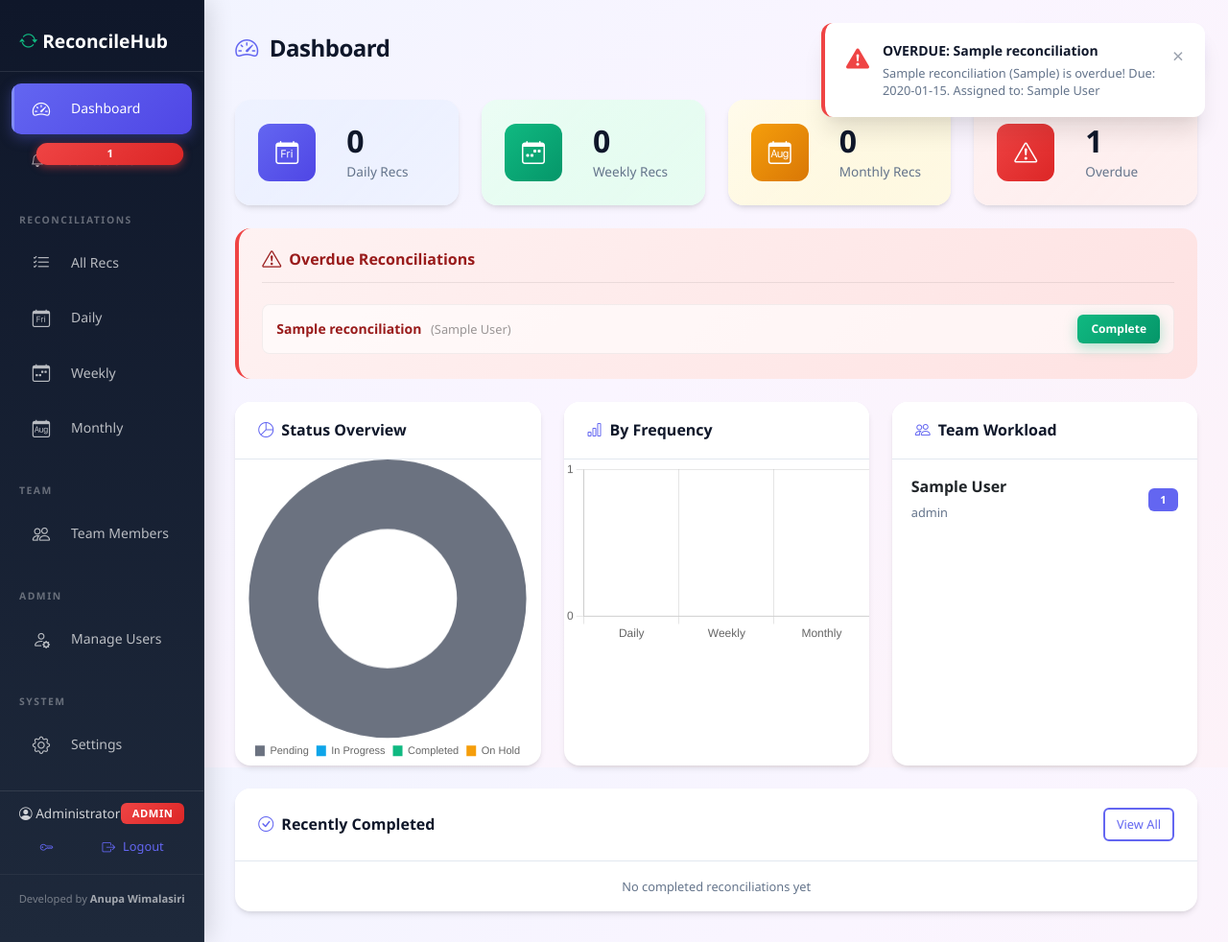
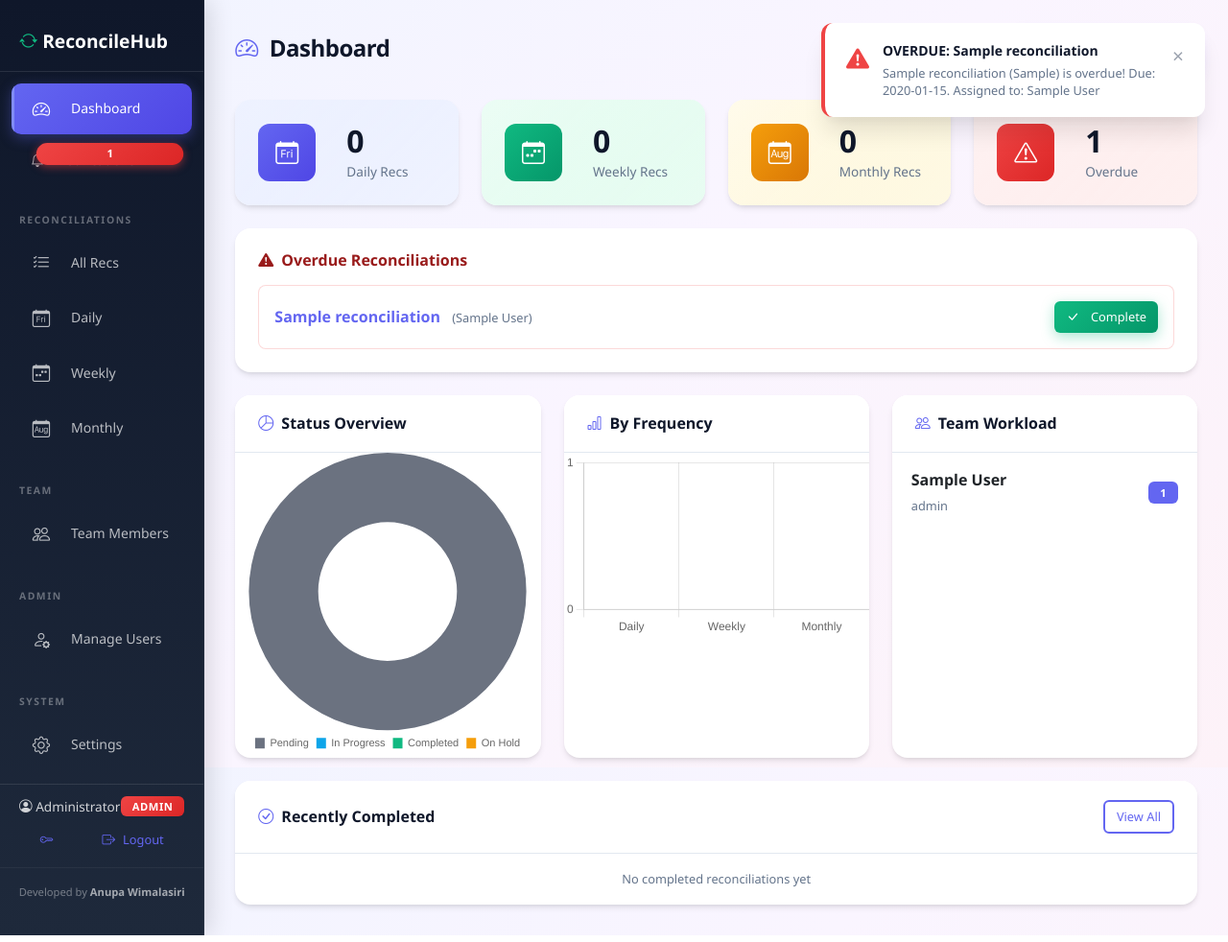
Before and after one commit to anupa0612/reconciliation-app, a Flask app: page / in a window 1280 px wide. Shown: the whole page at 96% size. Run offline with Flask 3, Linux system fonts and the light colour scheme; the visitor is signed in with stand-in values (Sample User, id 1); data comes from the database, SQL or seed files in the repository; tables that the repository leaves empty hold one stand-in row (values such as "Sample post"); some libraries are stand-ins or nearby versions.

Commit message:
Update dashboard.html

```diff
--- a/templates/dashboard.html
+++ b/templates/dashboard.html
@@ -60,34 +60,55 @@
     </div>
 </div>
 
-<!-- Alerts -->
+<!-- Overdue Alert -->
 {% if overdue %}
-<div class="alert alert-danger mb-4">
-    <h6 class="alert-heading mb-2"><i class="bi bi-exclamation-triangle"></i> Overdue Reconciliations</h6>
-    {% for rec in overdue %}
-    <div class="d-flex justify-content-between align-items-center mb-1">
-        <span>
-            <a href="{{ url_for('view_reconciliation', id=rec.id) }}" class="alert-link">{{ rec.name }}</a>
-            <small>({{ rec.assignee.name if rec.assignee else 'Unassigned' }})</small>
-        </span>
-        <a href="{{ url_for('complete_reconciliation', id=rec.id) }}" class="btn btn-sm btn-success">Complete</a>
+<div class="card mb-4" style="border-left: 4px solid #ef4444; background: linear-gradient(135deg, #fef2f2 0%, #fee2e2 100%);">
+    <div class="card-body">
+        <h6 class="mb-3" style="color: #991b1b; font-weight: 700;">
+            <i class="bi bi-exclamation-triangle-fill me-2"></i>Overdue Reconciliations
+        </h6>
+        <div class="row g-2">
+            {% for rec in overdue %}
+            <div class="col-12">
+                <div class="d-flex justify-content-between align-items-center p-3" style="background: rgba(255,255,255,0.7); border-radius: 8px; border: 1px solid rgba(239,68,68,0.2);">
+                    <div style="flex: 1; min-width: 0; margin-right: 12px;">
+                        <a href="{{ url_for('view_reconciliation', id=rec.id) }}" style="color: #991b1b; font-weight: 600; text-decoration: none;">{{ rec.name }}</a>
+                        <small class="text-muted ms-2">({{ rec.assignee.name if rec.assignee else 'Unassigned' }})</small>
+                    </div>
+                    <a href="{{ url_for('complete_reconciliation', id=rec.id) }}" class="btn btn-success btn-sm" style="flex-shrink: 0;">
+                        <i class="bi bi-check-lg me-1"></i>Complete
+                    </a>
+                </div>
+            </div>
+            {% endfor %}
+        </div>
     </div>
-    {% endfor %}
 </div>
 {% endif %}
 
+<!-- Due Today Alert -->
 {% if due_today %}
-<div class="alert alert-warning mb-4">
-    <h6 class="alert-heading mb-2"><i class="bi bi-clock"></i> Due Today</h6>
-    {% for rec in due_today %}
-    <div class="d-flex justify-content-between align-items-center mb-1">
-        <span>
-            <a href="{{ url_for('view_reconciliation', id=rec.id) }}" class="alert-link">{{ rec.name }}</a>
-            <small>({{ rec.assignee.name if rec.assignee else 'Unassigned' }})</small>
-        </span>
-        <a href="{{ url_for('complete_reconciliation', id=rec.id) }}" class="btn btn-sm btn-success">Complete</a>
+<div class="card mb-4" style="border-left: 4px solid #f59e0b; background: linear-gradient(135deg, #fffbeb 0%, #fef3c7 100%);">
+    <div class="card-body">
+        <h6 class="mb-3" style="color: #92400e; font-weight: 700;">
+            <i class="bi bi-clock-fill me-2"></i>Due Today
+        </h6>
+        <div class="row g-2">
+            {% for rec in due_today %}
+            <div class="col-12">
+                <div class="d-flex justify-content-between align-items-center p-3" style="background: rgba(255,255,255,0.7); border-radius: 8px; border: 1px solid rgba(245,158,11,0.2);">
+                    <div style="flex: 1; min-width: 0; margin-right: 12px;">
+                        <a href="{{ url_for('view_reconciliation', id=rec.id) }}" style="color: #92400e; font-weight: 600; text-decoration: none;">{{ rec.name }}</a>
+                        <small class="text-muted ms-2">({{ rec.assignee.name if rec.assignee else 'Unassigned' }})</small>
+                    </div>
+                    <a href="{{ url_for('complete_reconciliation', id=rec.id) }}" class="btn btn-success btn-sm" style="flex-shrink: 0;">
+                        <i class="bi bi-check-lg me-1"></i>Complete
+                    </a>
+                </div>
+            </div>
+            {% endfor %}
+        </div>
     </div>
-    {% endfor %}
 </div>
 {% endif %}
 
```
